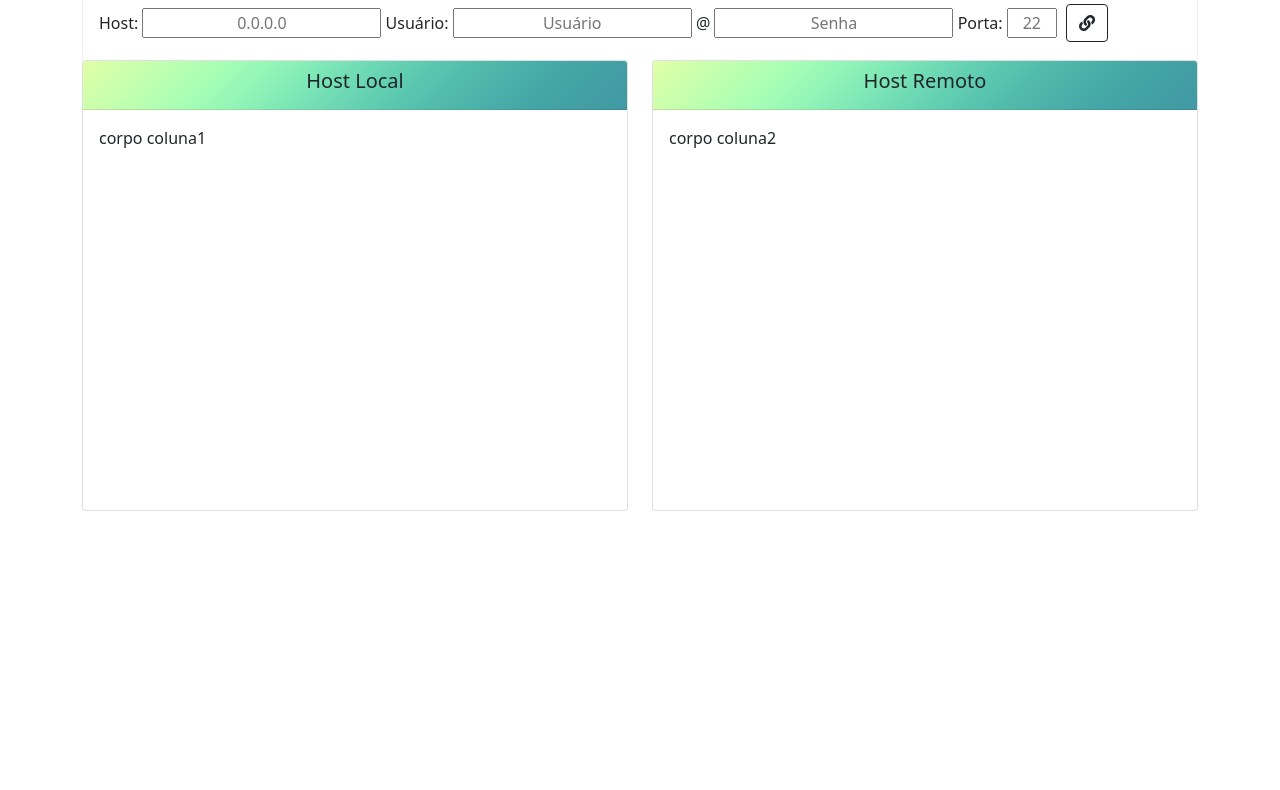
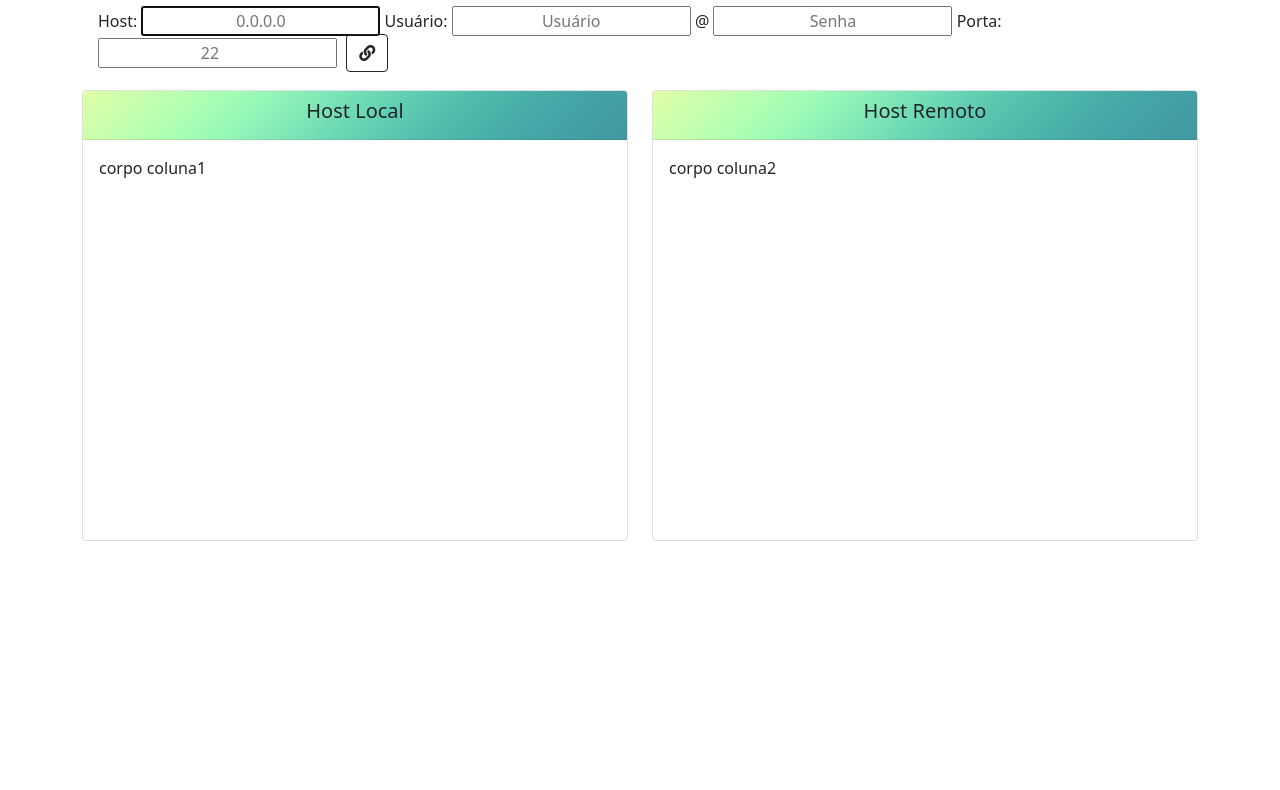
Before and after one commit to Diegofigueiredo1/InterfaceWEB-SFTP, a plain HTML site: page index.html in a window 1280 px wide. Shown: the part 75-865 px from the top of the page. Drawn offline with nearby package versions, Linux system fonts and the light colour scheme.

Commit message:
Ajuste inputs usando grid

```diff
--- a/index.html
+++ b/index.html
@@ -1,31 +1,40 @@
 <!doctype html>
 <html lang="en">
+
 <head>
   <meta charset="utf-8">
   <meta name="viewport" content="width=device-width, initial-scale=1">
-    <link href="https://cdn.jsdelivr.net/npm/bootstrap@5.1.0/dist/css/bootstrap.min.css" rel="stylesheet" integrity="sha384-KyZXEAg3QhqLMpG8r+8fhAXLRk2vvoC2f3B09zVXn8CA5QIVfZOJ3BCsw2P0p/We" crossorigin="anonymous">
+  <link href="https://cdn.jsdelivr.net/npm/bootstrap@5.1.0/dist/css/bootstrap.min.css" rel="stylesheet"
+    integrity="sha384-KyZXEAg3QhqLMpG8r+8fhAXLRk2vvoC2f3B09zVXn8CA5QIVfZOJ3BCsw2P0p/We" crossorigin="anonymous">
   <link href="./style.css" rel="stylesheet">
-    <link rel="stylesheet" href="https://use.fontawesome.com/releases/v5.15.4/css/all.css" integrity="sha384-DyZ88mC6Up2uqS4h/KRgHuoeGwBcD4Ng9SiP4dIRy0EXTlnuz47vAwmeGwVChigm" crossorigin="anonymous">
+  <link rel="stylesheet" href="https://use.fontawesome.com/releases/v5.15.4/css/all.css"
+    integrity="sha384-DyZ88mC6Up2uqS4h/KRgHuoeGwBcD4Ng9SiP4dIRy0EXTlnuz47vAwmeGwVChigm" crossorigin="anonymous">
   <title class="my-6">interfaceweb-sftp.com</title>
 </head>
+
 <body>
+  <header>
+    <h1 class="text-center card-header">PROJETO</h1>
+  </header>
   <div class="container" id="corpo">
-      <h1 class="text-center card-header">PROJETO</h1>
-      <div class="card-body" id="entrada">
+    <div class="card-body" class="grid">
       <label for="host">Host:</label>
-        <input type="text" id="host" name="host" placeholder="0.0.0.0">
+      <input type="text" id="host" class="g-col-6" placeholder="0.0.0.0"
+        pattern="^(25[0-5]|2[0-4][0-9]|[01]?[0-9][0-9]?)\.(25[0-5]|2[0-4][0-9]|[01]?[0-9][0-9]?)\.(25[0-5]|2[0-4][0-9]|[01]?[0-9][0-9]?)\.(25[0-5]|2[0-4][0-9]|[01]?[0-9][0-9]?)$"
+        required autofocus>
       <label for="username">Usuário:</label>
-        <input type="text" id="username" name="user" placeholder="Usuário">
+      <input type="text" id="username" class="g-col-6" placeholder="Usuário" required>
       <label for="password">@</label>
-        <input type="text" id="password" name="password" placeholder="Senha">
+      <input type="password" id="password" class="g-col-6" placeholder="Senha" required>
       <label for="port">Porta:</label>
-        <input type="text" id="port" name="port" placeholder="22" style="width: 50px;">
-        <button title="Conectar" type="button" class="btn btn-outline-dark" id="conectar"><i class="fas fa-link"></i></button>
+      <input type="number" id="port" class="g-col-6" placeholder="22" required>
+      <button title="Conectar" type="button" class="btn btn-outline-dark" id="conectar"><i
+          class="fas fa-link"></i></button>
     </div>
     <div class="row">
       <div class="col">
         <div class="card">
-            <div class="card-header" id="colunasHost" >
+          <div class="card-header" id="colunasHost">
             <h5 class="card-title text-center">
               Host Local
             </h5>
@@ -53,7 +62,10 @@
     <p>&copy;Copyright</p>
   </footer>
   <script src="https://cdn.jsdelivr.net/npm/jquery@3.6.0/dist/jquery.min.js"></script>
-    <script src="https://cdn.jsdelivr.net/npm/bootstrap@5.1.0/dist/js/bootstrap.bundle.min.js" integrity="sha384-U1DAWAznBHeqEIlVSCgzq+c9gqGAJn5c/t99JyeKa9xxaYpSvHU5awsuZVVFIhvj" crossorigin="anonymous"></script>
+  <script src="https://cdn.jsdelivr.net/npm/bootstrap@5.1.0/dist/js/bootstrap.bundle.min.js"
+    integrity="sha384-U1DAWAznBHeqEIlVSCgzq+c9gqGAJn5c/t99JyeKa9xxaYpSvHU5awsuZVVFIhvj"
+    crossorigin="anonymous"></script>
   <script src="script.js"></script>
 </body>
+
 </html>
```
Lines whose indentation alone changed are shown as unchanged.
